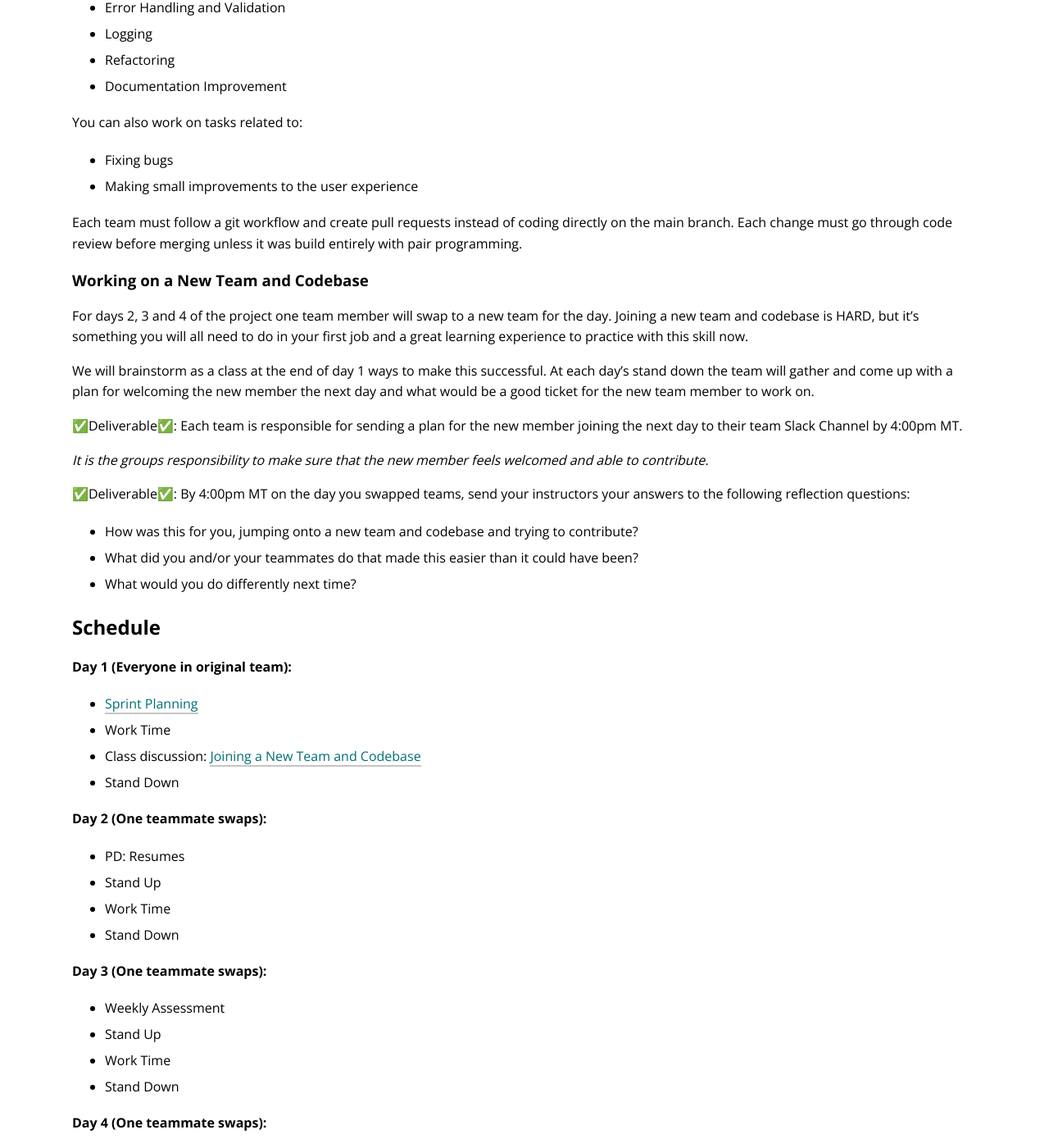
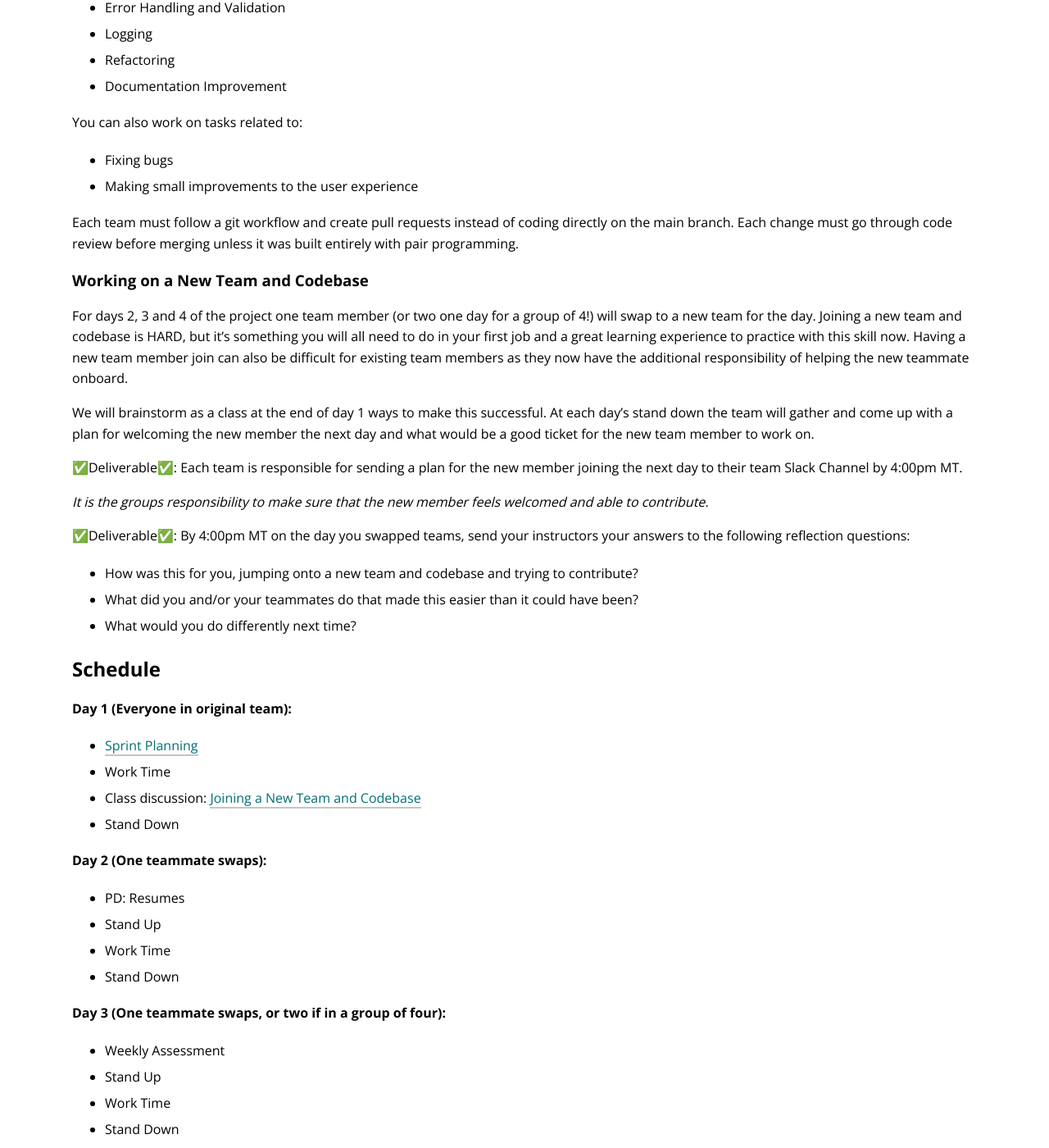
Before and after one commit to turingschool/launch-curriculum, a Jekyll site: the page built from module5/projects/MVCLevelUp.md, in a window 1280 px wide and 1400 px high, scrolled down 1907 px. Shown: the whole window at 82% size. Built offline with Jekyll 4.4.1, drawn with Linux system fonts in a browser that asks for light colours; nearby versions of some CDN libraries; comment, search, counter and statistics services are not loaded.

Commit message:
Address code review feedback

```diff
--- a/module5/projects/MVCLevelUp.md
+++ b/module5/projects/MVCLevelUp.md
@@ -52,11 +52,11 @@ You can also work on tasks related to:
 * Fixing bugs
 * Making small improvements to the user experience
 
-Each team must follow a git workflow and create pull requests instead of coding directly on the main branch. Each change must go through code review before merging unless it was build entirely with pair programming.
+Each team must follow a git workflow and create pull requests instead of coding directly on the main branch. Each change must go through code review before merging unless it was built entirely with pair programming.
 
 ### Working on a New Team and Codebase
 
-For days 2, 3 and 4 of the project one team member will swap to a new team for the day. Joining a new team and codebase is HARD, but it's something you will all need to do in your first job and a great learning experience to practice with this skill now.
+For days 2, 3 and 4 of the project one team member (or two one day for a group of 4!) will swap to a new team for the day. Joining a new team and codebase is HARD, but it's something you will all need to do in your first job and a great learning experience to practice with this skill now. Having a new team member join can also be difficult for existing team members as they now have the additional responsibility of helping the new teammate onboard.
 
 We will brainstorm as a class at the end of day 1 ways to make this successful. At each day's stand down the team will gather and come up with a plan for welcoming the new member the next day and what would be a good ticket for the new team member to work on.
 
@@ -83,7 +83,7 @@ We will brainstorm as a class at the end of day 1 ways to make this successful.
 * Work Time
 * Stand Down
 
-**Day 3 (One teammate swaps):**
+**Day 3 (One teammate swaps, or two if in a group of four):**
 * Weekly Assessment
 * Stand Up
 * Work Time
```
Also changed, not shown: module5/projects/JoiningANewTeamAndCodebase.md (+1 -1 lines).
